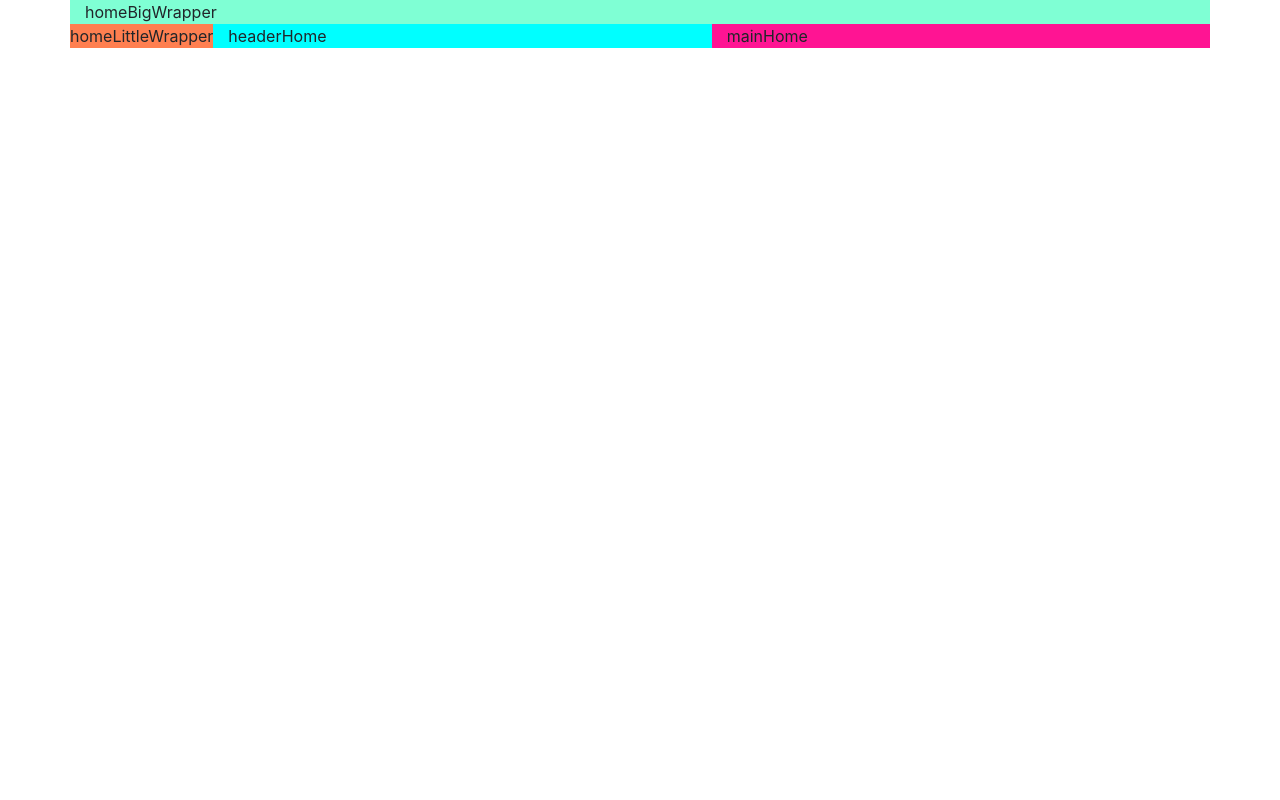
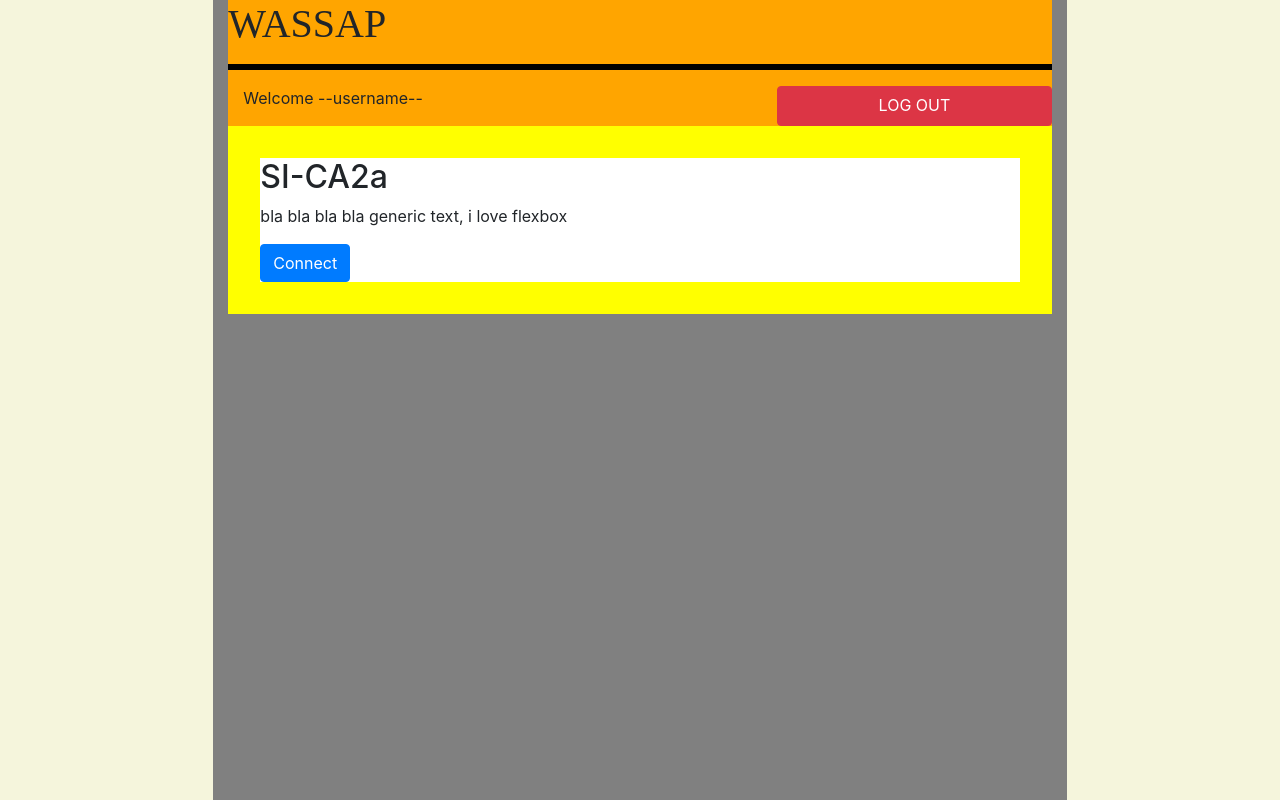
Before and after one commit to oceanetorche/livechat, a PHP site: page /view/testHOME.html in a window 1280 px wide. Run offline with PHP 8.4, Linux system fonts and the light colour scheme.

Commit message:
visuel HOME

```diff
--- a/model/sql/livechat.sql
+++ b/model/sql/livechat.sql
@@ -103,3 +103,5 @@ SET UNIQUE_CHECKS=@OLD_UNIQUE_CHECKS;
 
 INSERT INTO users_states (NAME) VALUES ("connected");
 INSERT INTO users_states (NAME) VALUES ("disconnected");
+INSERT INTO chatrooms (NAME,nb_users_max) VALUES ('gaming',10);
+INSERT INTO chatrooms (NAME,nb_users_max) VALUES ('SI-CA2a',10);
--- a/view/css/main.css
+++ b/view/css/main.css
@@ -64,14 +64,24 @@ h1 {
 /* --------------- */
 
 #homeBigWrapper {
-    background-color: aquamarine;
+    background-color: beige;
+    height: 100vh;
 }
-#homeLittleWrapper {
-    background-color: coral;
+#homeLittlewrapper {
+    background-color: grey;
+    height: 100vh;
+    width: 100%;
+    margin: auto;
 }
-#headerHome\ {
-    background-color: aqua;
+#homeHead {
+    background-color: orange;
+
 }
-#mainHome {
-    background-color: deeppink;
+#homeMain {
+    background-color: yellow;
+    padding: 2em;
+
 }
+.chatroom {
+    background-color: white;
+}
--- a/view/testHOME.html
+++ b/view/testHOME.html
@@ -14,22 +14,31 @@
 </head>
 <body>
 
-<div id="homeBigWrapper" class="container">
-    homeBigWrapper
-    <div id="homeLittleWrapper" class="row">
-        homeLittleWrapper
-        <!-- header -->
-        <div id="headerHome " class="col">
-            headerHome
+<div id="homeBigWrapper">
+
+    <div id="homeLittlewrapper" class="col-11 col-xs-11 col-sm-10 col-md-8 col-lg-8">
+        <!-- head  -->
+        <div id="homeHead">
+            <h1>WASSAP</h1>
+            <hr style="height: 5px; background-color: black">
+            <div class="d-flex">
+                <p class="col-8">Welcome --username--</p>
+                <a class="btn btn-danger col-4">LOG OUT</a>
+            </div>
         </div>
 
-        <!-- main -->
-        <div id="mainHome" class="col">
-            mainHome
+
+        <!-- main  -->
+        <div id="homeMain">
+            <div id="chatroom" class="chatroom">
+                <h2 id="chatroomTitle">SI-CA2a</h2>
+                <p id="chatroomDescription">bla bla bla bla generic text, i love flexbox</p>
+                <a class="btn btn-primary">Connect</a>
+            </div>
         </div>
     </div>
+
 </div>
-
 
 
 <script src="https://ajax.googleapis.com/ajax/libs/jquery/3.5.1/jquery.min.js"></script>
```
Also changed, not shown: 1 other file.
